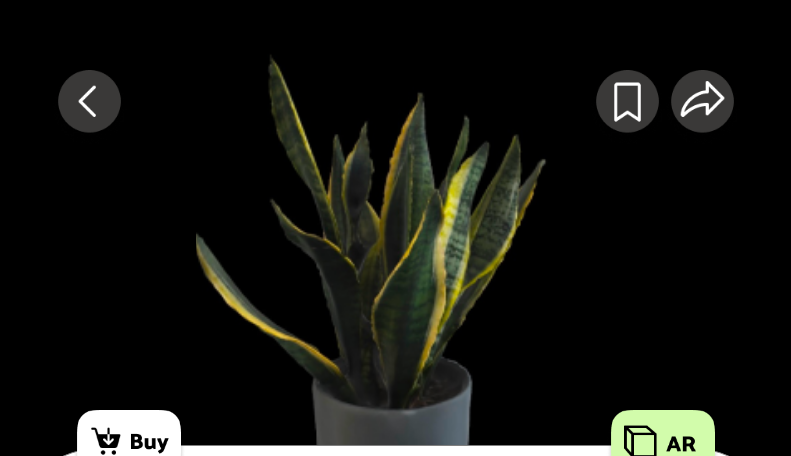
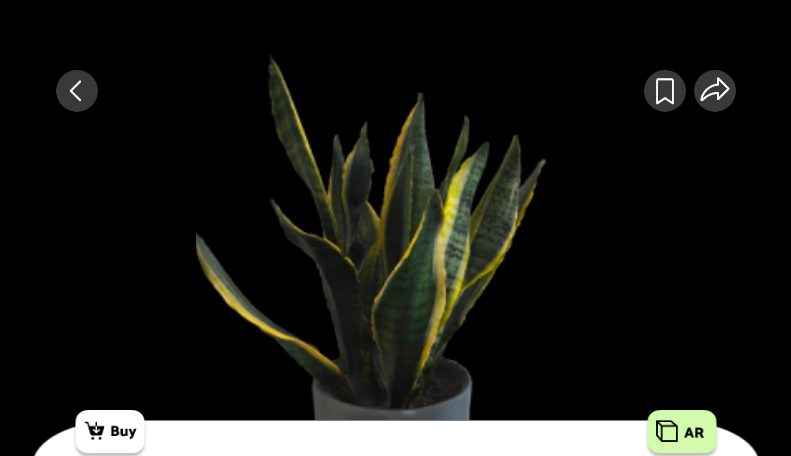
Before and after one commit to FeKapp/HCI-A4, a plain HTML site: page product-detail.html in a window 1280 px wide. Shown: the top 456 px of the page, without its empty margins (244-1035 px from the left). Drawn offline with Linux system fonts and the light colour scheme.

Commit message:
feat[plant-detail]: changed icon size to 50px*

```diff
--- a/product-detail.css
+++ b/product-detail.css
@@ -55,8 +55,8 @@ body {
     display: inline-flex;
     align-items: center;
     justify-content: center;
-    width: 75px;  /* Fixed size for the button */
-    height: 75px; /* Fixed size for the button */
+    width: 50px;  /* Fixed size for the button */
+    height: 50px; /* Fixed size for the button */
     border: none;
     background: none; /* Remove any background */
     padding: 0; /* Remove padding to avoid misalignments */
@@ -88,7 +88,7 @@ body {
 .icon img {
     display: block; /* Removes bottom space/margin under the image */
     width: auto;  /* Maintains the image's intrinsic width */
-    height: 75px; /* Set a fixed height, adjust as needed */
+    height: 50px; /* Set a fixed height, adjust as needed */
     object-fit: contain; /* Ensures the image's aspect ratio is preserved */
 }
 
```
